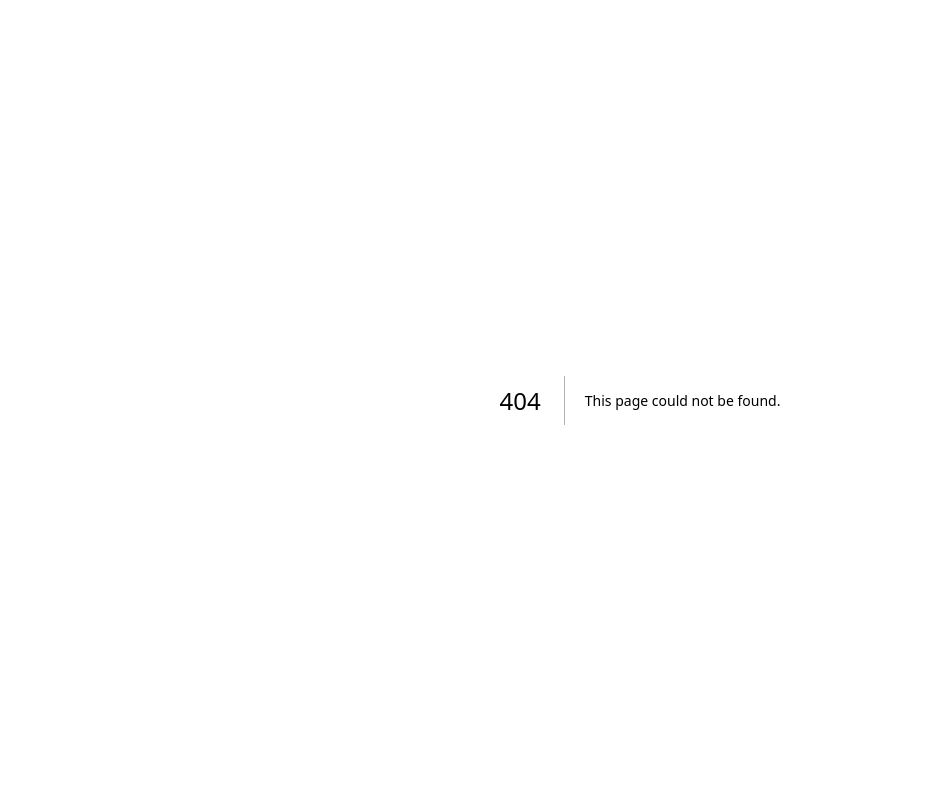
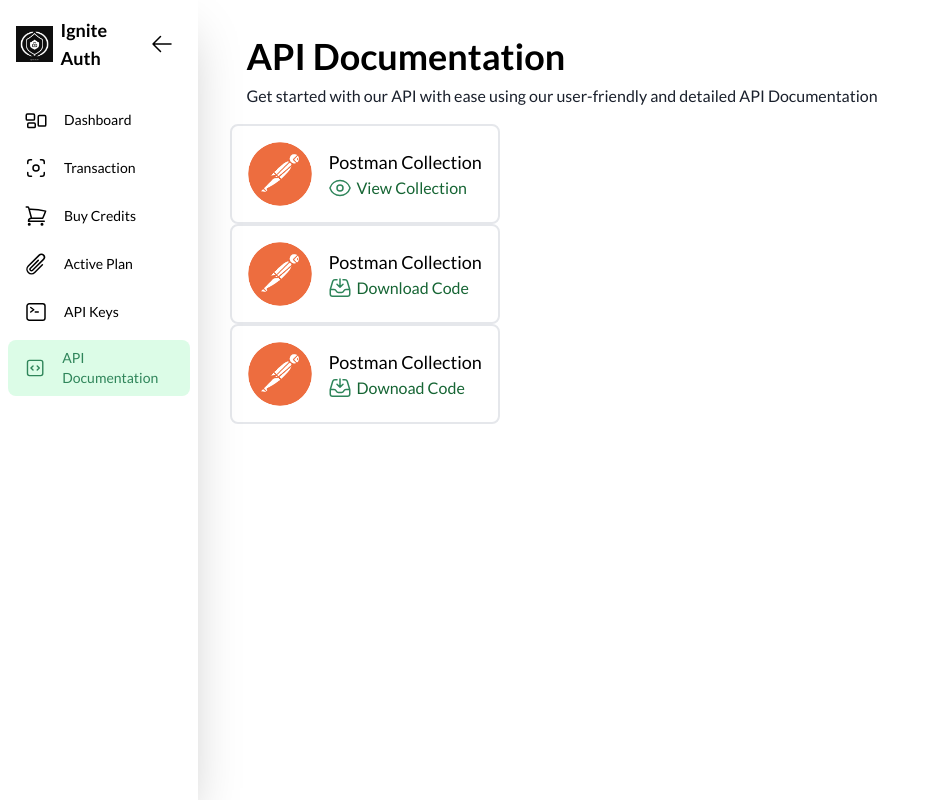
Before and after one commit to abhinnvyas/ignite-auth, a Next.js app: page /user/api_documentation in a window 1280 px wide. Before the commit this address had no page. Shown: the whole page, without its empty margins (0-932 px from the left). Built offline with nearby package versions, Linux system fonts and the light colour scheme.

Commit message:
created the cards in api_documentation

```diff
--- /dev/null
+++ b/app/user/api_documentation/page.js
@@ -0,0 +1,20 @@
+import Section1 from "@/components/API Documentation/Section1";
+import Section2 from "@/components/API Documentation/Section2";
+import Sidebar from "@/components/Sidebar/Sidebar";
+import React from "react";
+
+function page() {
+  return (
+    <div>
+      <div className="flex space-x-4 w-full">
+        <Sidebar Active={"api_documentation"} />
+        <main className="w-full px-4 h-screen overflow-y-scroll">
+          <Section1 />
+          <Section2 />
+        </main>
+      </div>
+    </div>
+  );
+}
+
+export default page;
--- /dev/null
+++ b/components/API Documentation/Card.jsx
@@ -0,0 +1,28 @@
+import Image from "next/image";
+import Link from "next/link";
+import React from "react";
+
+function Card({ image, heading, Icon, linktext, link }) {
+  return (
+    <Link href={link}>
+      <div className="flex items-center justify-center space-x-4 border-2 rounded-lg p-4 w-fit ">
+        <div>
+          <Image className="w-16 h-16 rounded-full" src={image} />
+        </div>
+        <div className="flex-col justify-center items-center ">
+          <div className="text-lg">{heading}</div>
+          <div className="flex items-center  space-x-1 ">
+            <div>
+              <Icon className="w-6 h-6 text-my_secondary" />
+            </div>
+            <p className="hover:text-my_secondary text-my_secondary_dark">
+              {linktext}
+            </p>
+          </div>
+        </div>
+      </div>
+    </Link>
+  );
+}
+
+export default Card;
--- /dev/null
+++ b/components/API Documentation/Section1.jsx
@@ -0,0 +1,19 @@
+import React from "react";
+
+function Section1() {
+  return (
+    <div className={`text-my_primary  p-4  mt-5 `}>
+      <h1 className="text-lg md:text-2xl lg:text-4xl font-semibold">
+        API Documentation
+      </h1>
+      <h1
+        className={`text-md md:text-md lg:text-md font-normal mt-2  text-my_light`}
+      >
+        Get started with our API with ease using our user-friendly and detailed
+        API Documentation
+      </h1>
+    </div>
+  );
+}
+
+export default Section1;
--- /dev/null
+++ b/components/API Documentation/Section2.jsx
@@ -0,0 +1,40 @@
+import React from "react";
+import Card from "./Card";
+import PostmanLogo from "@/public/Postman.png";
+import { EyeIcon, InboxArrowDownIcon } from "@heroicons/react/24/outline";
+
+function Section2() {
+  return (
+    <div>
+      <Card
+        image={PostmanLogo}
+        heading={"Postman Collection"}
+        Icon={EyeIcon}
+        linktext={"View Collection"}
+        link={
+          "https://documenter.getpostman.com/view/26156306/2s9YeN39Gr#e619855a-2e3f-434a-b5f4-634653cd81f9"
+        }
+      />
+      <Card
+        image={PostmanLogo}
+        heading={"Postman Collection"}
+        Icon={InboxArrowDownIcon}
+        linktext={"Download Code"}
+        link={
+          "https://documenter.getpostman.com/view/26156306/2s9YeN39Gr#e619855a-2e3f-434a-b5f4-634653cd81f9"
+        }
+      />
+      <Card
+        image={PostmanLogo}
+        heading={"Postman Collection"}
+        Icon={InboxArrowDownIcon}
+        linktext={"Downoad Code"}
+        link={
+          "https://documenter.getpostman.com/view/26156306/2s9YeN39Gr#e619855a-2e3f-434a-b5f4-634653cd81f9"
+        }
+      />
+    </div>
+  );
+}
+
+export default Section2;
--- a/components/Sidebar/Sidebar.jsx
+++ b/components/Sidebar/Sidebar.jsx
@@ -9,6 +9,7 @@
   PaperClipIcon,
   ArrowLeftIcon,
   CommandLineIcon,
+  CodeBracketSquareIcon,
 } from "@heroicons/react/24/outline";
 import MenuItem from "./MenuItem";
 import Link from "next/link";
@@ -94,8 +95,16 @@
             ActiveTab={Active}
             CurrentTab={"api_credentials"}
             Icon={CommandLineIcon}
-            Text="API Keys & Web Hooks"
+            Text="API Keys"
             RedirectLink="/user/api_credentials"
+          />
+          <MenuItem
+            isCollapsed={isCollapsed}
+            ActiveTab={Active}
+            CurrentTab={"api_documentation"}
+            Icon={CodeBracketSquareIcon}
+            Text="API Documentation"
+            RedirectLink="/user/api_documentation"
           />
         </div>
       </div>
--- a/tailwind.config.js
+++ b/tailwind.config.js
@@ -16,6 +16,8 @@
       colors: {
         my_primary: "black",
         my_secondary: "#2F855A",
+        my_secondary: "#2F855A",
+        my_secondary_dark: "#166534",
         my_light: "#1A202C",
         my_extra_light: "#E2E8F0",
         my_background: "#FFFFFF",
```
Also changed, not shown: public/Postman.png (added).
